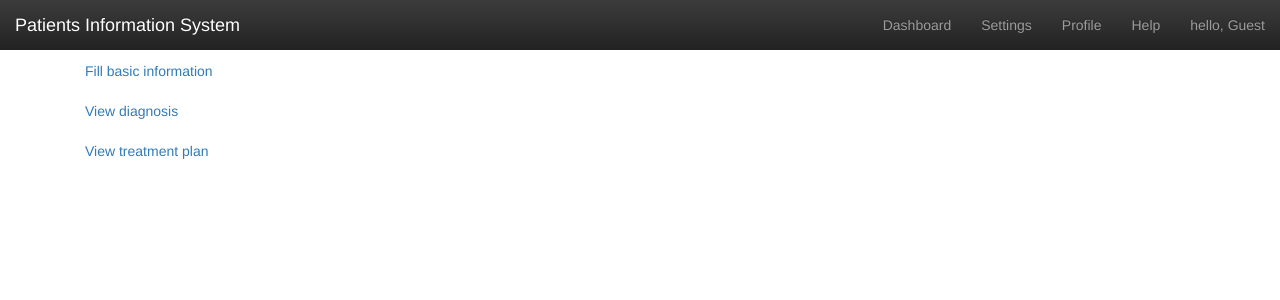
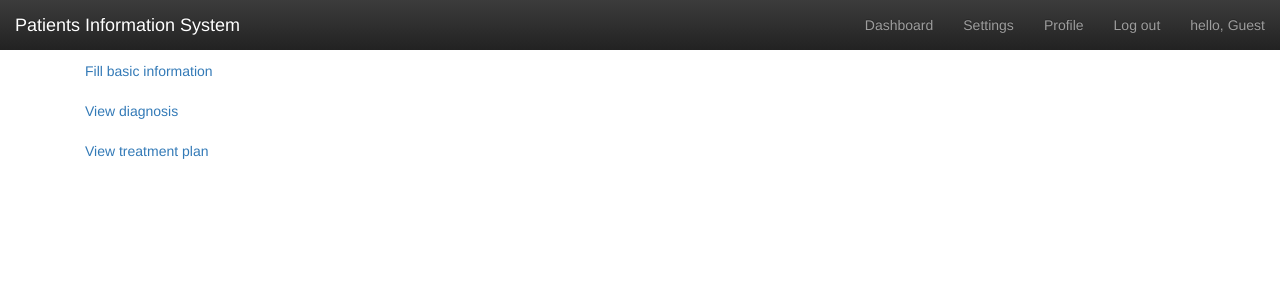
Before and after one commit to hitercs/Patient-Information-System, a PHP site: page /patientsMain.php in a window 1280 px wide. Shown: the top 300 px of the page. Run offline with PHP 8.4, Linux system fonts and the light colour scheme.

Commit message:
log out added

```diff
--- a/doctorsMain.php
+++ b/doctorsMain.php
@@ -54,7 +54,7 @@
             <li><a href="patients_search.php">Search Records</a></li>
             <li><a href="#">Settings</a></li>
             <li><a href="#">Profile</a></li>
-            <li><a href="#">Help</a></li>
+            <li><a href="index.php">Log out</a></li>
 			<li>
 				<a href="#">
 				<?php
--- a/nursesMain.php
+++ b/nursesMain.php
@@ -81,7 +81,7 @@
             <li><a href="search_nursing_records.php">Search nursing records</a></li>
             <li><a href="#">Settings</a></li>
             <li><a href="#">Profile</a></li>
-            <li><a href="#">Help</a></li>
+            <li><a href="index.php">Log out</a></li>
 			<li>
 				<a href="#">
 				<?php
--- a/patientsMain.php
+++ b/patientsMain.php
@@ -34,7 +34,7 @@
             <li><a href="#">Dashboard</a></li>
             <li><a href="#">Settings</a></li>
             <li><a href="#">Profile</a></li>
-            <li><a href="#">Help</a></li>
+			<li><a href="index.php">Log out</a></li>
 			<li>
 				<a href="#">
 				<?php
```
